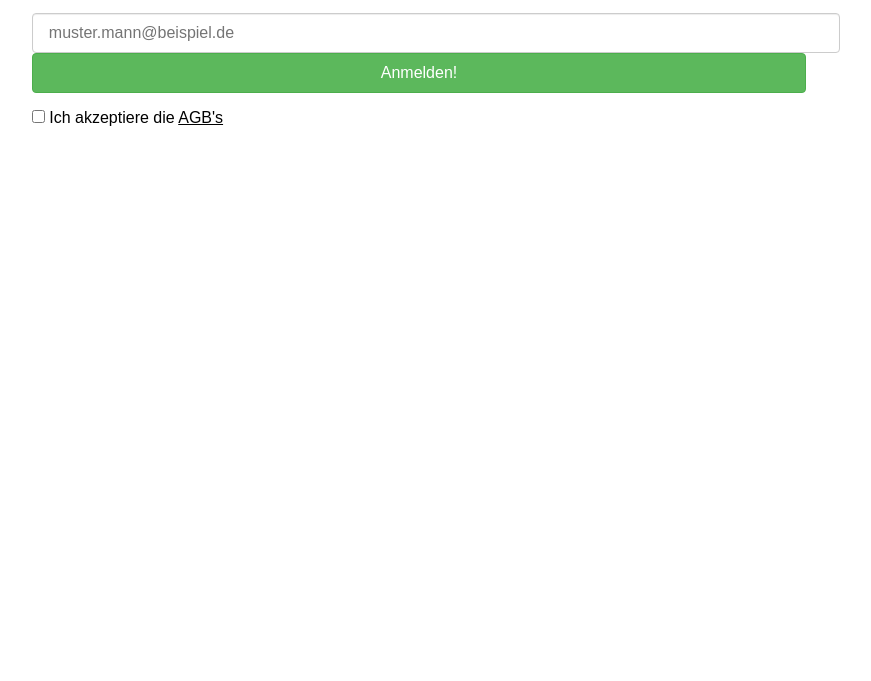
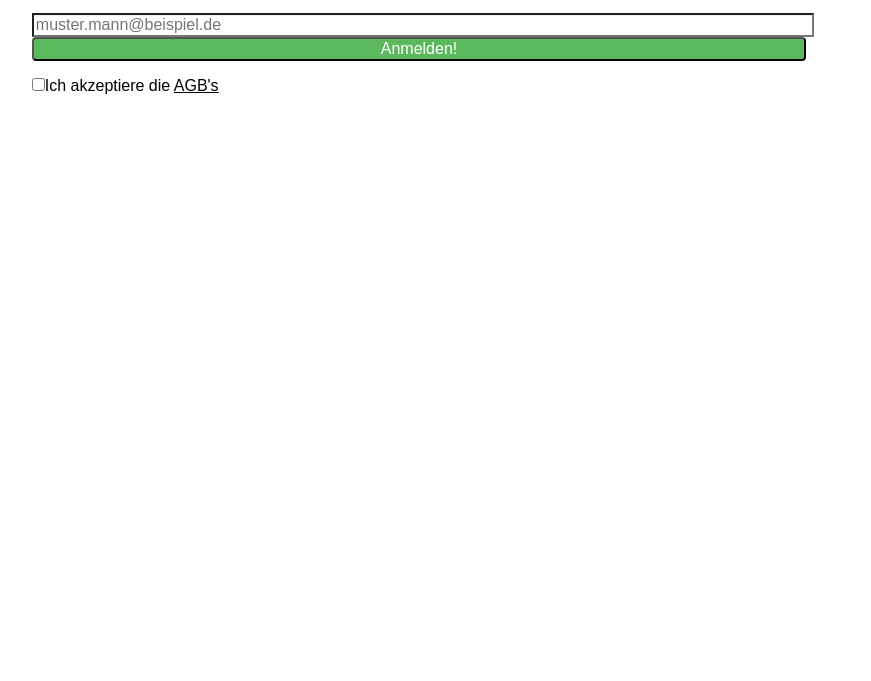
Before and after one commit to max-wil/open_wifi, a plain HTML site: page open_wifi.html in a window 1280 px wide. Shown: the part 119-800 px from the top of the page, without its empty margins (221-1092 px from the left). Drawn offline with Linux system fonts and the light colour scheme.

Commit message:
working on css

```diff
--- a/open_wifi.html
+++ b/open_wifi.html
@@ -8,15 +8,18 @@
     </head>
     <body>
         <div class="container">
-            <div class = "text-div">
+            <div class="text-div">
                 <img src="wifi-icon.svg" alt="Wi-Fi" />
-                <h1>Willkommen!</h1>
+                 <h1>Willkommen!</h1>
+
                 <p>Melden Sie sich mit ihrer EMail-Adresse an:</p>
             </div>
             <form class="input-group">
-                <input class="inpt-default" type="text" placeholder="muster.mann@beispiel.de"></input>
+                <input class="input-default" type="text" placeholder="muster.mann@beispiel.de"></input>
                 <button class="btn-default" type="button">Anmelden!</button>
-                <p><input type="checkbox" required name="terms"> Ich akzeptiere die  <u>AGB's</u></p>
+                <p>
+                    <input type="checkbox" required name="terms">Ich akzeptiere die <u>AGB's</u>
+                </p>
             </form>
         </div>
     </body>
--- a/style.css
+++ b/style.css
@@ -3,57 +3,47 @@
     max-width:968px;
     margin: 0 auto;
 }
-.text-div
-{
+.text-div {
     width: 80%;
     margin: 0 auto;
 }
-.input-group
-{
+.input-group {
     width: 80%;
     margin: 0 auto;
 }
-.inpt-default
-{
+.input-default {
     width: 100%;
-    border: 1px solid #ccc;
-    border-radius: 4px;
+    /*border: 1px solid #ccc;*/
+    /*border-radius: 4px;*/
     box-shadow: 0 1px 1px rgba(0, 0, 0, 0.075) inset;
-    padding: 10px 16px;
+    /*padding: 10px 16px;*/
     transition: border-color 0.15s ease-in-out 0s, box-shadow 0.15s ease-in-out 0s;
 }
-.inpt-default:focus
-{
+.input-default:focus {
     border-color: #66afe9;
     box-shadow: 0 1px 1px rgba(0, 0, 0, 0.075) inset, 0 0 8px rgba(102, 175, 233, 0.6);
     outline: 0 none;
 }
-.inpt-default.danger
-{
+input.danger {
     box-shadow: 0 1px 1px rgba(0, 0, 0, 0.075) inset, 0 0 8px rgba(255, 0, 0, 0.6);
 }
-.btn-default
-{
+.btn-default {
     width: 100%;
     border-radius: 4px;
     cursor: pointer;
-    border: 1px solid #4cae4c;
+    /*border: 1px solid #4cae4c;*/
     background-color: #5cb85c;
     color: #fff;
-    padding: 10px 16px;
+    /*padding: 10px 16px;*/
 }
-.btn-default:hover
-{
+.btn-default:hover {
     background-color: #449d44;
     border-color: #398439;
 }
-.btn-default:active
-{
+.btn-default:active {
     background-color: #468C46;
     border-color: #398439;
 }
-
-
 /* check how this works
 input[type="checkbox"]:required:invalid + label { color: red; }
 input[type="checkbox"]:required:valid + label { color: green; }
```
